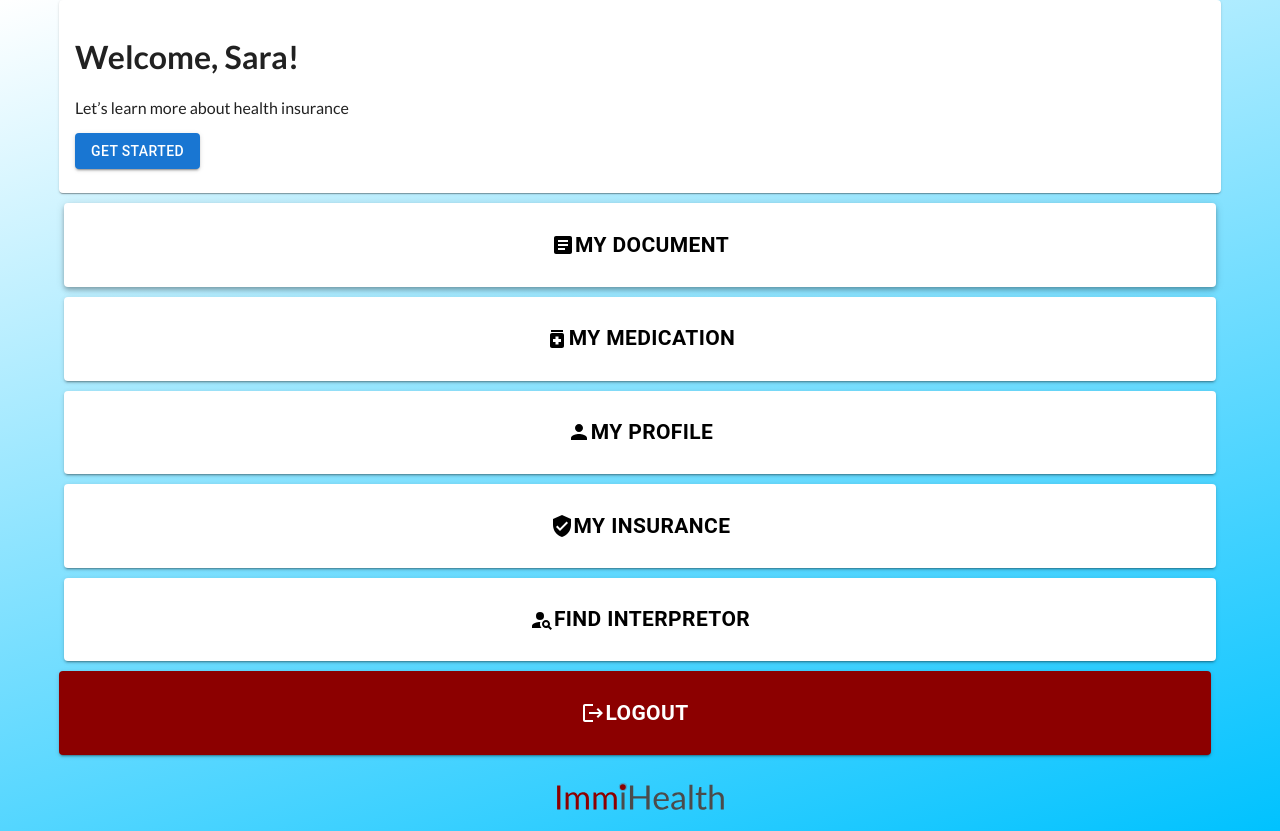
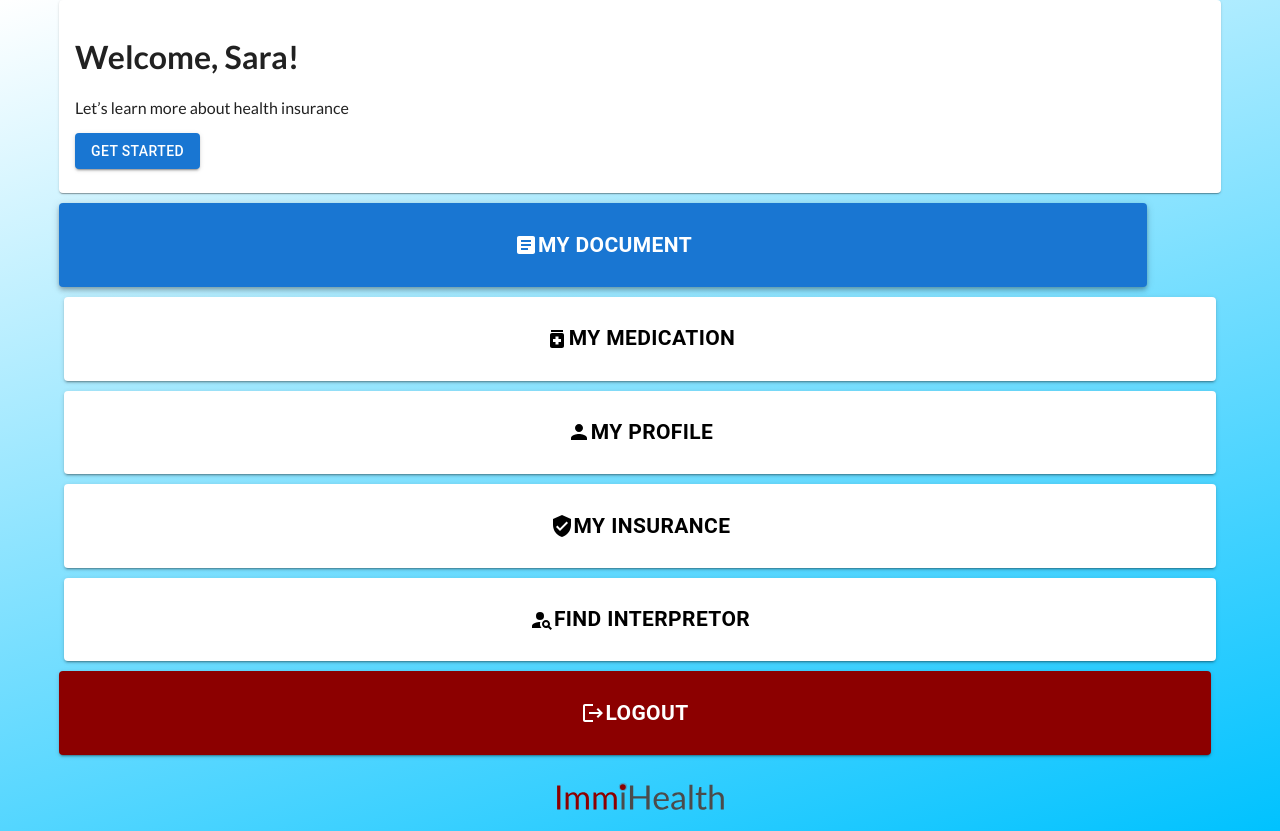
Before and after one commit to nathansom/htg2022-immihealth-frontend, a Next.js app: page /main in a window 1280 px wide. In both pictures the pointer is over the button "MY DOCUMENT". Built offline with nearby package versions, Linux system fonts and the light colour scheme.

Commit message:
add more hover style

```diff
--- a/styles/Main.module.css
+++ b/styles/Main.module.css
@@ -35,11 +35,11 @@
   }
 
   .button_card:hover {
-    width: 85vw;
-    margin: 10px 0;
-    display: flex;
-    background-color: #1976D2;
-    color: #ffffff;
+    width: 85vw !important;
+    margin: 10px 0 !important;
+    display: flex !important;
+    background-color: #1976D2 !important;
+    color: #ffffff !important;
 }
 
 
```
Also changed, not shown: 1 other file (tests, documents, lock files or other folders).
